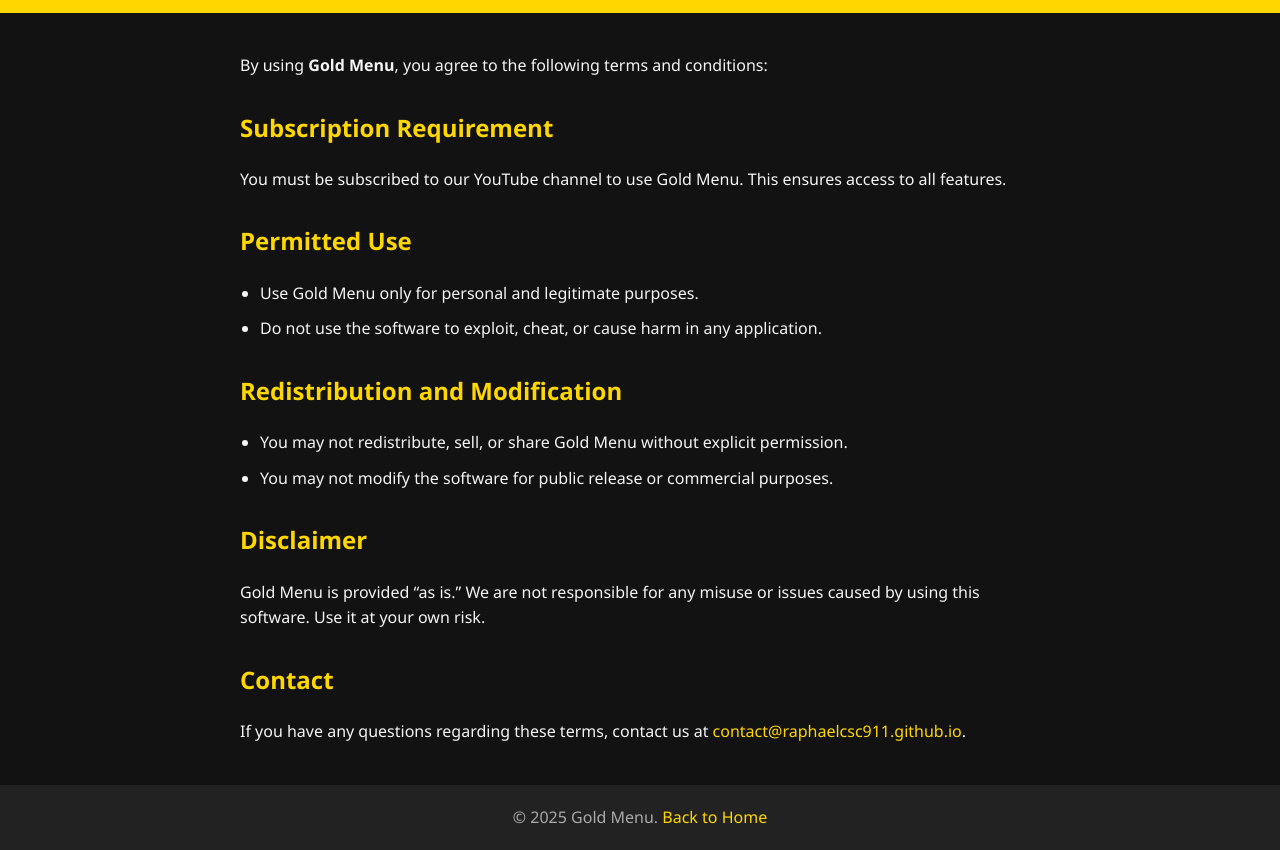
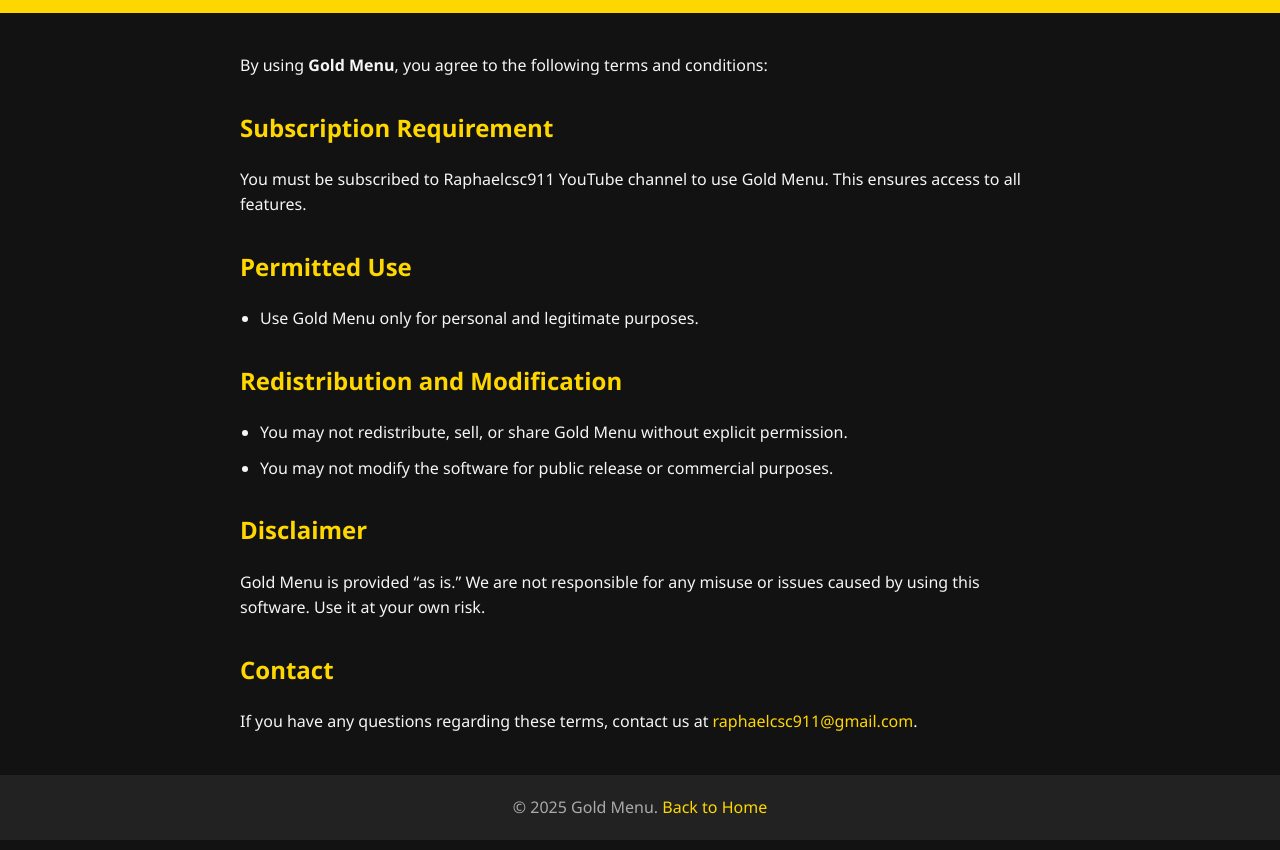
Before and after one commit to goldmenu/goldmenu.github.io, a plain HTML site: page Terms of Service.html in a window 1280 px wide. Shown: the part 111-961 px from the top of the page. Drawn offline with Linux system fonts and the light colour scheme.

Commit message:
Update Terms of Service.html

```diff
--- a/Terms of Service.html
+++ b/Terms of Service.html
@@ -71,12 +71,12 @@
         <p>By using <strong>Gold Menu</strong>, you agree to the following terms and conditions:</p>
 
         <h2>Subscription Requirement</h2>
-        <p>You must be subscribed to our YouTube channel to use Gold Menu. This ensures access to all features.</p>
+        <p>You must be subscribed to Raphaelcsc911 YouTube channel to use Gold Menu. This ensures access to all features.</p>
 
         <h2>Permitted Use</h2>
         <ul>
             <li>Use Gold Menu only for personal and legitimate purposes.</li>
-            <li>Do not use the software to exploit, cheat, or cause harm in any application.</li>
+
         </ul>
 
         <h2>Redistribution and Modification</h2>
@@ -89,7 +89,7 @@
         <p>Gold Menu is provided “as is.” We are not responsible for any misuse or issues caused by using this software. Use it at your own risk.</p>
 
         <h2>Contact</h2>
-        <p>If you have any questions regarding these terms, contact us at <a href="mailto:contact@raphaelcsc911.github.io">contact@raphaelcsc911.github.io</a>.</p>
+        <p>If you have any questions regarding these terms, contact us at <a href="raphaelcsc911@gmail.com">raphaelcsc911@gmail.com</a>.</p>
     </main>
     <footer>
         &copy; 2025 Gold Menu. <a href="index.html">Back to Home</a>
```
